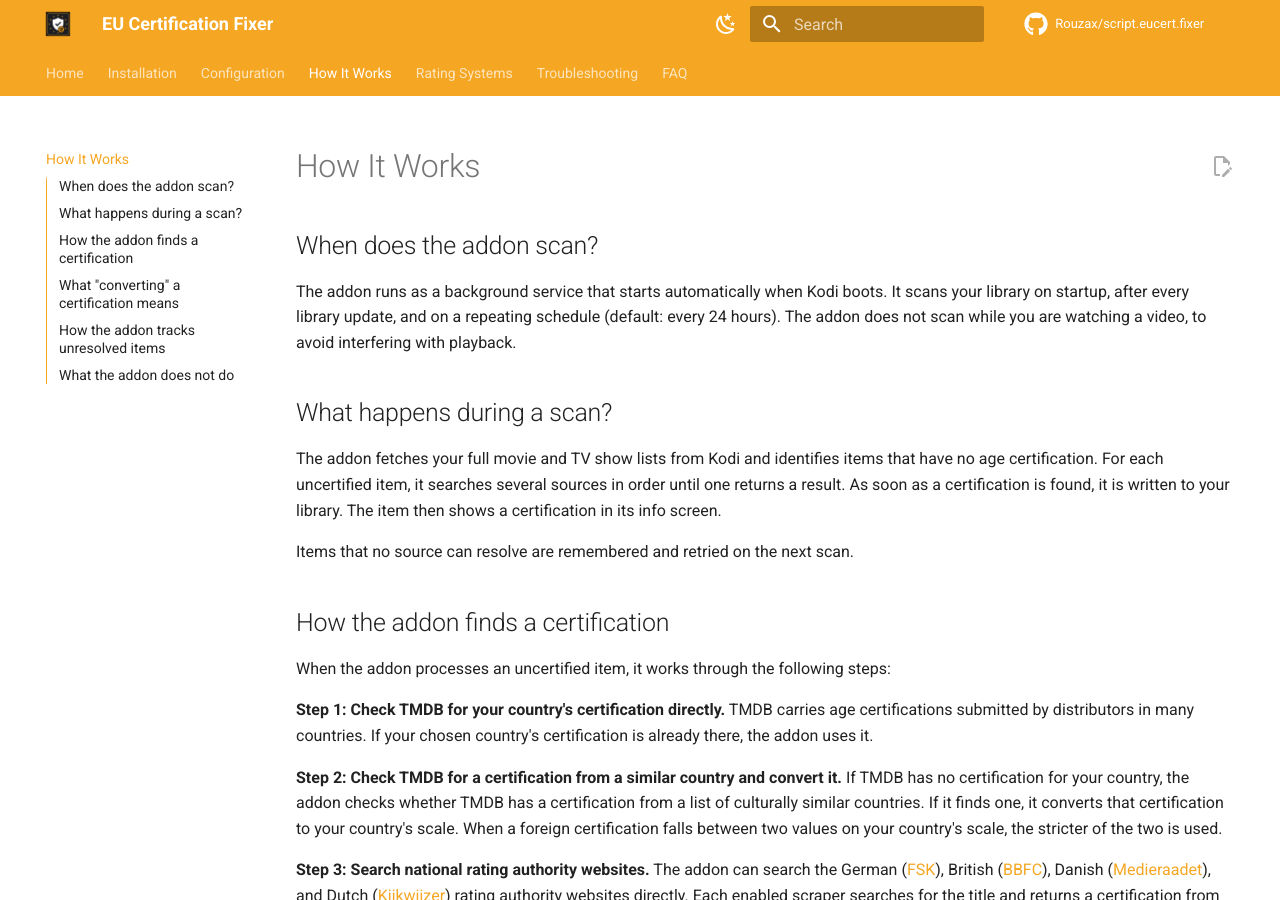
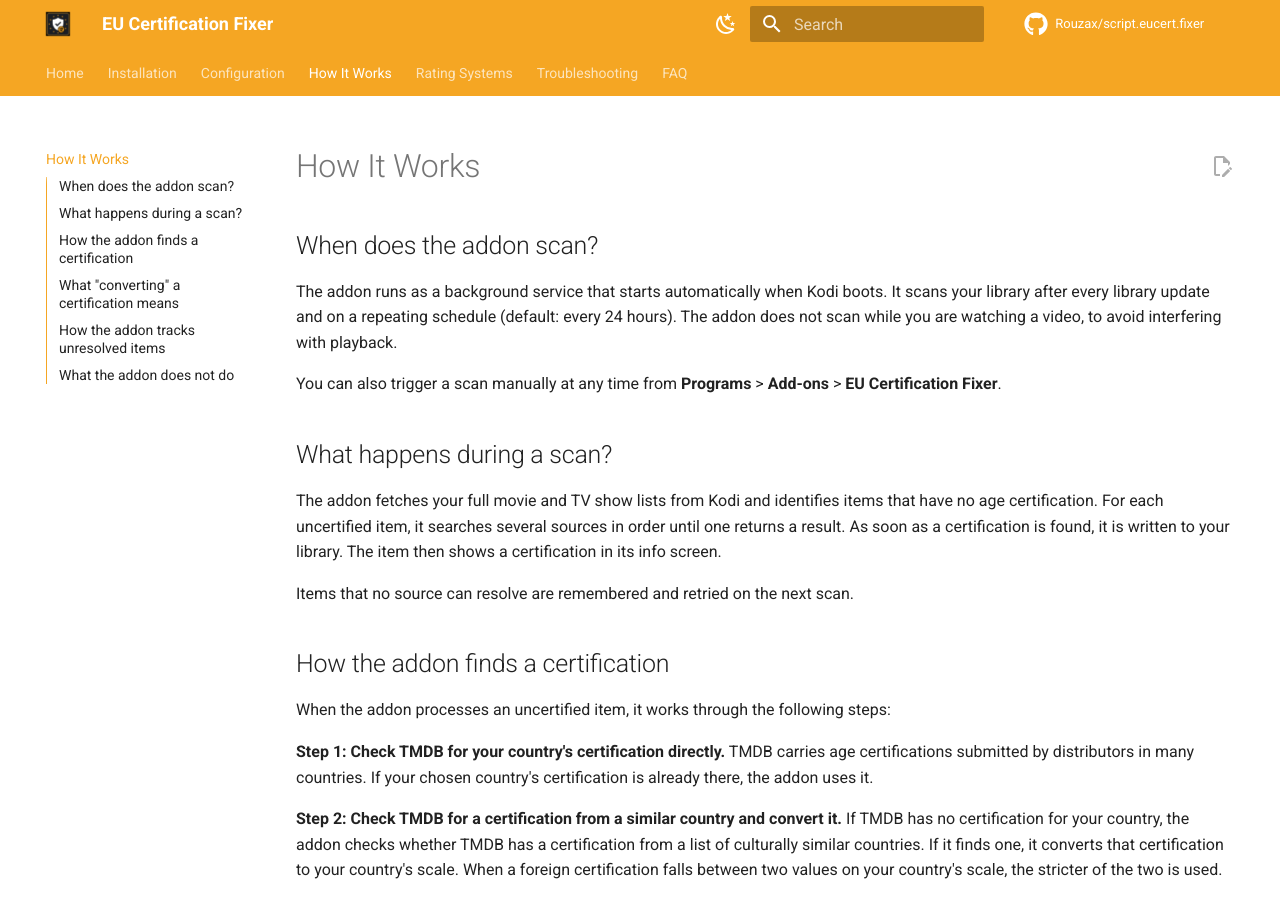
Before and after one commit to Rouzax/script.eucert.fixer, an MkDocs documentation site: the page built from docs/how-it-works.md, in a window 1280 px wide and 900 px high. Built offline with MkDocs 1.6.1 and Material for MkDocs 9.7.7, drawn with Linux system fonts in a browser that asks for light colours; comment, search, counter and statistics services are not loaded.

Commit message:
feat: register addon as executable for Programs menu
Added <provides>executable</provides> so the addon appears in
Programs > Add-ons, letting users trigger a manual scan from the
Kodi UI. Updated docs to reference this path instead of the
incorrect "restart Kodi" advice (restarting does not trigger a scan).

```diff
--- a/addon.xml
+++ b/addon.xml
@@ -11,7 +11,9 @@
                library="service.py"
                start="login" />
     <extension point="xbmc.python.script"
-               library="default.py" />
+               library="default.py">
+        <provides>executable</provides>
+    </extension>
     <extension point="xbmc.python.library"
                library="resources/lib" />
     <extension point="xbmc.addon.metadata">
--- a/docs/how-it-works.md
+++ b/docs/how-it-works.md
@@ -2,7 +2,9 @@
 
 ## When does the addon scan?
 
-The addon runs as a background service that starts automatically when Kodi boots. It scans your library on startup, after every library update, and on a repeating schedule (default: every 24 hours). The addon does not scan while you are watching a video, to avoid interfering with playback.
+The addon runs as a background service that starts automatically when Kodi boots. It scans your library after every library update and on a repeating schedule (default: every 24 hours). The addon does not scan while you are watching a video, to avoid interfering with playback.
+
+You can also trigger a scan manually at any time from **Programs** > **Add-ons** > **EU Certification Fixer**.
 
 ## What happens during a scan?
 
```
Also changed, not shown: docs/installation.md (+1 -1 lines), docs/troubleshooting.md (+1 -1 lines).
